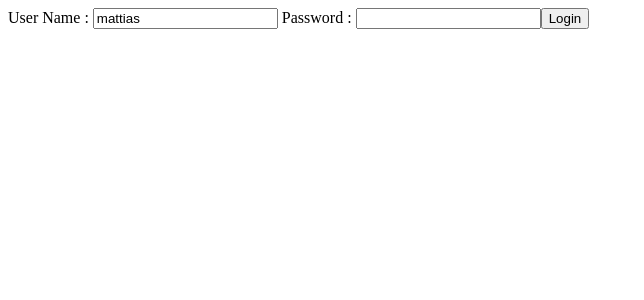
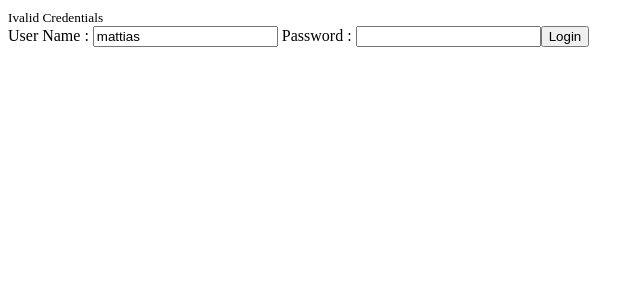
Before and after one commit to Drachbar/angular-todo-app, an Angular app: page / in a window 1280 px wide. Both pictures are taken after a click on the button "Login". Shown: the top 300 px of the page, without its empty margins (0-644 px from the left). Built offline with nearby package versions, Linux system fonts and the light colour scheme.

Commit message:
Add hardcoded credentials

```diff
--- a/package.json
+++ b/package.json
@@ -33,7 +33,7 @@
     "@angular-eslint/eslint-plugin-template": "15.2.0",
     "@angular-eslint/schematics": "15.2.0",
     "@angular-eslint/template-parser": "15.2.0",
-    "@angular/cli": "^15.1.6",
+    "@angular/cli": "^15.2.0",
     "@angular/compiler-cli": "^15.1.0",
     "@cypress/schematic": "^2.5.0",
     "@types/jasmine": "~4.3.0",
--- a/src/app/login/login.component.html
+++ b/src/app/login/login.component.html
@@ -1,4 +1,8 @@
-User Name : <input type="text" name="username" [(ngModel)]="username">
-Password : <input type="password" name="password" [(ngModel)]="password">
+<small *ngIf="invalidLogin">{{errorMessage}}</small>
 
-<button (click)=handleLogin()>Login</button>
+<div>
+  User Name : <input type="text" name="username" [(ngModel)]="username">
+  Password : <input type="password" name="password" [(ngModel)]="password">
+
+  <button (click)=handleLogin()>Login</button>
+</div>
--- a/src/app/login/login.component.ts
+++ b/src/app/login/login.component.ts
@@ -8,8 +8,15 @@ import { Component } from '@angular/core';
 export class LoginComponent {
   username = 'mattias'
   password = ''
+  errorMessage = 'Ivalid Credentials'
+  invalidLogin = false;
 
   handleLogin() {
-    console.log(this.username)
+    if(this.username === 'mattias' && this.password === 'dummy') {
+      this.invalidLogin = false
+      console.log(this.username)
+    } else {
+      this.invalidLogin = true
+    }
   }
 }
```
Also changed, not shown: 1 other file (tests, documents, lock files or other folders).
